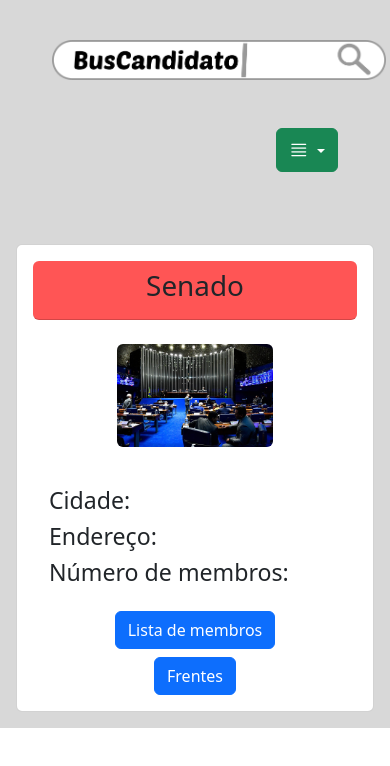
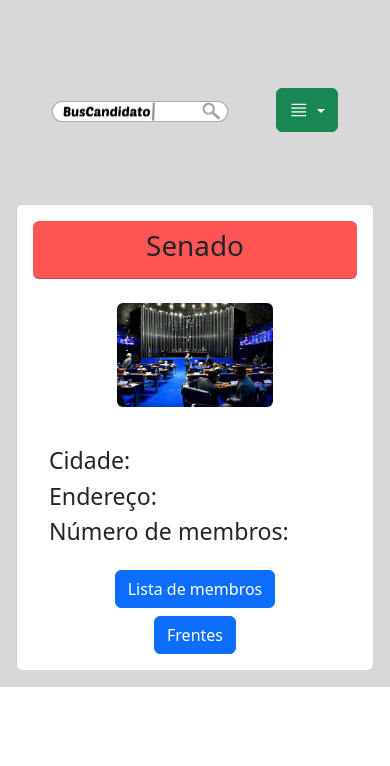
Before and after one commit to eijiuchiyama/buscandidato, a React (Create React App) app in the folder Front/buscandidato/: page /senado in a window 390 px wide. Shown: the top 766 px of the page. Built offline with nearby package versions, Linux system fonts and the light colour scheme.

Commit message:
Header responsivo e troca ícone câmara municipal

```diff
--- a/Front/buscandidato/src/App.js
+++ b/Front/buscandidato/src/App.js
@@ -44,19 +44,19 @@ function SecondSectionButtons(){
       <div class="container">
         <div class="row justify-content-center">
           <div class="col text-center">
-          <Link to='/instituicao'><Button>Câmara SP</Button></Link>
+          <Link to='/municipal'><Button>Câmara SP</Button></Link>
             <div class="container p-3 m-3 rounded" style={{backgroundColor: '#55ff55'}}>
               <img src={camaraMunicipalIcon} class="img-fluid"></img>
             </div>
           </div>
           <div class="col text-center">
-          <Link to='/instituicao'><Button>Câmara dos Deputados</Button></Link>
+          <Link to='/deputados'><Button>Câmara dos Deputados</Button></Link>
             <div class="container p-3 m-3 rounded" style={{backgroundColor: '#5555ff'}}>
               <img src={camaraDeputadosIcon} class="img-fluid"></img>
             </div>
           </div>
           <div class="col text-center">
-            <Link to='/instituicao'><Button>Senado</Button></Link>
+            <Link to='/senado'><Button>Senado</Button></Link>
             <div class="container p-3 m-3 rounded" style={{backgroundColor: '#ff5555'}}>
               <img src={senadoIcon} class="img-fluid"></img>
             </div>
@@ -70,12 +70,12 @@ function SecondSectionButtons(){
 export function Header(){
   return (
     <div class="container m-4">
-      <div class="row align-items-center">
-        <div class="col"></div>
-        <div class="col-auto text-center ">
+      <div class="d-flex align-items-center justify-content-between">
+        <div class="d-flex flex-grow-1"></div>
+        <div class="text-center">
           <Link to='/'><img src={logo} class="img-fluid" alt="BusCandidatoLogo"></img></Link>
         </div>
-        <div class="col text-end m-5">
+        <div class="d-flex flex-grow-1 justify-content-end m-5">
           <DropdownMenu optionsList={[
             <Link to='/' style={{color: "#000000", textDecoration: "none"}}>Página Inicial</Link>,
             <Link to='/candidatos' style={{color: "#000000", textDecoration: "none"}}>Todos os Políticos</Link>,
```
Also changed, not shown: Front/buscandidato/src/assets/CamaraMunicipal.png.
